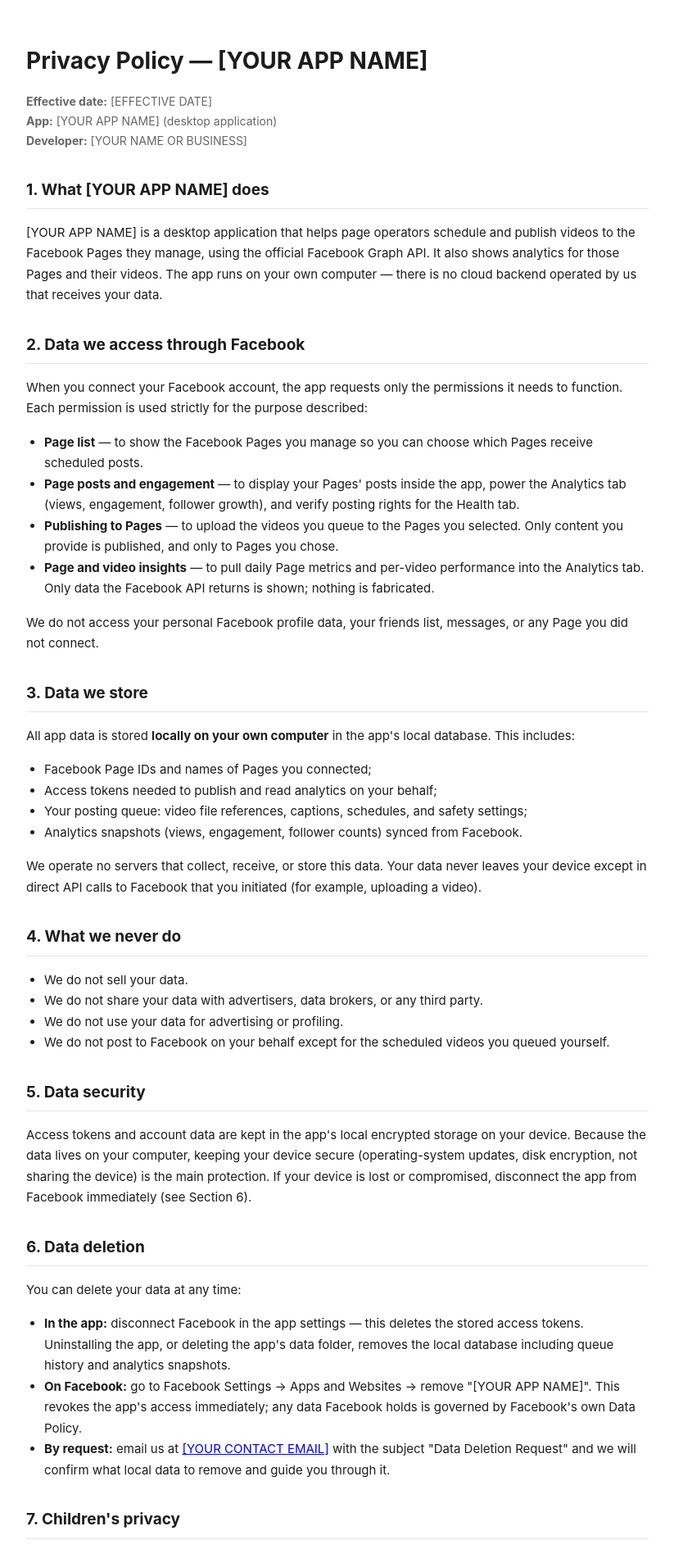
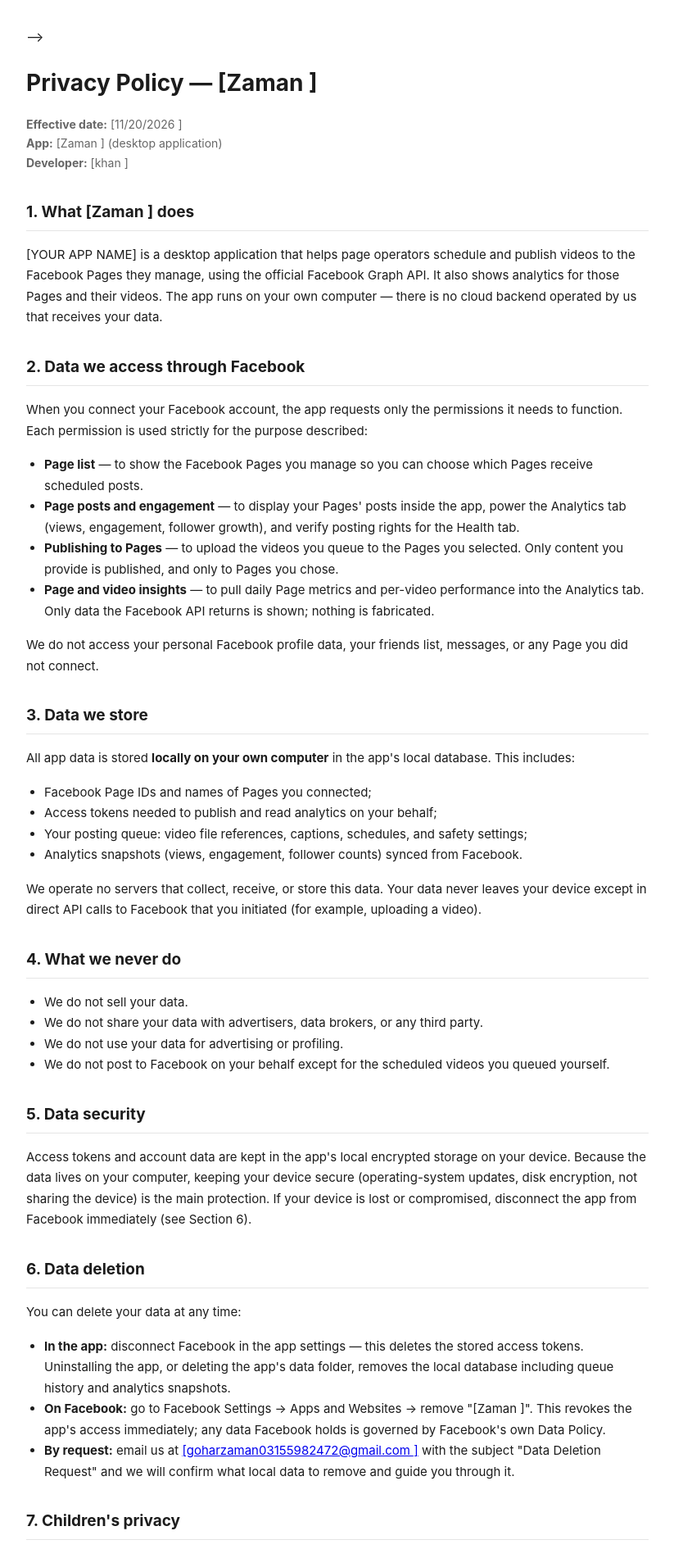
Before and after one commit to goharzaman03155982472-cmyk/Zaman, a plain HTML site: page index.html in a window 1280 px wide. Shown: the top 1890 px of the page at 82% size, without its empty margins (228-1051 px from the left). Drawn offline with Linux system fonts and the light colour scheme.

Commit message:
Update index.html

```diff
--- a/index.html
+++ b/index.html
@@ -1,41 +1,12 @@
 <!DOCTYPE html>
-<!--
-  ============================================================
-  PRIVACY POLICY TEMPLATE — FOR STUDENTS CREATING THEIR OWN
-  FACEBOOK APP (page management / video uploading app)
-  ============================================================
-  HOW TO USE THIS FILE (these instructions are invisible on
-  the published page — only you see them here):
 
-  1. Replace EVERYTHING in [SQUARE BRACKETS] with your own
-     details. There are 4 things to fill in:
-       [YOUR APP NAME]          — the Display name of your app
-                                  in the Meta dashboard
-       [YOUR NAME OR BUSINESS]  — your name, or your business
-                                  name if you have one
-       [YOUR CONTACT EMAIL]     — an email you actually check
-                                  (appears twice — replace both)
-       [EFFECTIVE DATE]         — today's date
-  2. Do NOT delete any section. Meta checks that the policy
-     covers what data the app accesses and how to delete it.
-  3. HOST IT FREE (no domain needed), then paste the link in
-     the Meta dashboard field "Privacy policy URL":
-       • GitHub Pages: create a free repo, upload this file,
-         enable Pages — your link looks like
-         https://[username].github.io/[repo]/privacy-policy.html
-       • Netlify Drop: drag this file onto drop.netlify.com —
-         you get a free link instantly
-       • Google Sites: create a free site, paste this text in
-  4. This file is already named index.html — upload it as-is,
-     or share this repo so students can FORK it and edit it
-     online (pencil icon) without downloading anything.
-  ============================================================
 -->
 <html lang="en">
 <head>
 <meta charset="UTF-8">
 <meta name="viewport" content="width=device-width, initial-scale=1.0">
-<title>Privacy Policy — [YOUR APP NAME]</title>
+<title>Privacy Policy — [Zaman
+]</title>
 <style>
   body { font-family: -apple-system, "Segoe UI", Roboto, Arial, sans-serif; line-height: 1.7; color: #1c1c1c; max-width: 760px; margin: 0 auto; padding: 32px 20px 64px; }
   h1 { font-size: 28px; margin-bottom: 4px; }
@@ -48,12 +19,17 @@
 </head>
 <body>
 
-<h1>Privacy Policy — [YOUR APP NAME]</h1>
-<p class="meta"><strong>Effective date:</strong> [EFFECTIVE DATE]<br>
-<strong>App:</strong> [YOUR APP NAME] (desktop application)<br>
-<strong>Developer:</strong> [YOUR NAME OR BUSINESS]</p>
+<h1>Privacy Policy — [Zaman
+]</h1>
+<p class="meta"><strong>Effective date:</strong> [11/20/2026
+]<br>
+<strong>App:</strong> [Zaman
+] (desktop application)<br>
+<strong>Developer:</strong> [khan
+]</p>
 
-<h2>1. What [YOUR APP NAME] does</h2>
+<h2>1. What [Zaman
+] does</h2>
 <p>[YOUR APP NAME] is a desktop application that helps page operators schedule and publish videos to the Facebook Pages they manage, using the official Facebook Graph API. It also shows analytics for those Pages and their videos. The app runs on your own computer — there is no cloud backend operated by us that receives your data.</p>
 
 <h2>2. Data we access through Facebook</h2>
@@ -91,8 +67,10 @@
 <p>You can delete your data at any time:</p>
 <ul>
   <li><strong>In the app:</strong> disconnect Facebook in the app settings — this deletes the stored access tokens. Uninstalling the app, or deleting the app's data folder, removes the local database including queue history and analytics snapshots.</li>
-  <li><strong>On Facebook:</strong> go to Facebook Settings → Apps and Websites → remove "[YOUR APP NAME]". This revokes the app's access immediately; any data Facebook holds is governed by Facebook's own Data Policy.</li>
-  <li><strong>By request:</strong> email us at <a href="mailto:[YOUR CONTACT EMAIL]">[YOUR CONTACT EMAIL]</a> with the subject "Data Deletion Request" and we will confirm what local data to remove and guide you through it.</li>
+  <li><strong>On Facebook:</strong> go to Facebook Settings → Apps and Websites → remove "[Zaman
+]". This revokes the app's access immediately; any data Facebook holds is governed by Facebook's own Data Policy.</li>
+  <li><strong>By request:</strong> email us at <a href="mailto:[YOUR CONTACT EMAIL]">[goharzaman03155982472@gmail.com
+]</a> with the subject "Data Deletion Request" and we will confirm what local data to remove and guide you through it.</li>
 </ul>
 
 <h2>7. Children's privacy</h2>
@@ -104,9 +82,13 @@
 <h2>9. Contact</h2>
 <p>For privacy questions or data requests, contact:<br>
 [YOUR NAME OR BUSINESS]<br>
-Email: <a href="mailto:[YOUR CONTACT EMAIL]">[YOUR CONTACT EMAIL]</a></p>
+Email: <a href="mailto:[goharzaman03155982472@gmail.com
+]">[goharzaman03155982472@gmail.com
+]</a></p>
 
-<p class="brand">[YOUR APP NAME] · [YOUR NAME OR BUSINESS]</p>
+<p class="brand">[Zaman
+] · [khan
+]</p>
 
 </body>
 </html>
```
